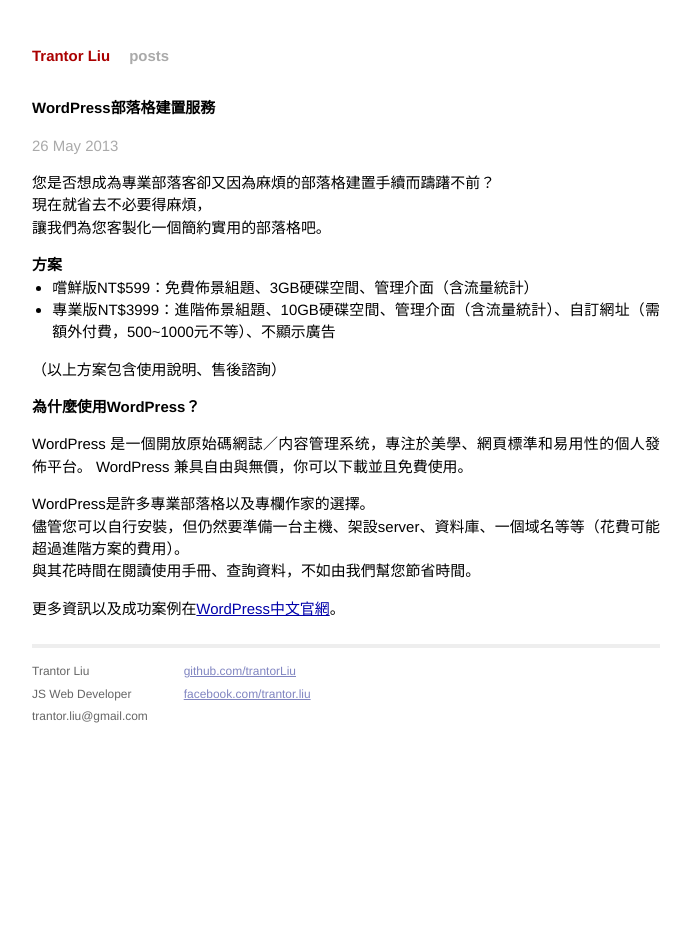
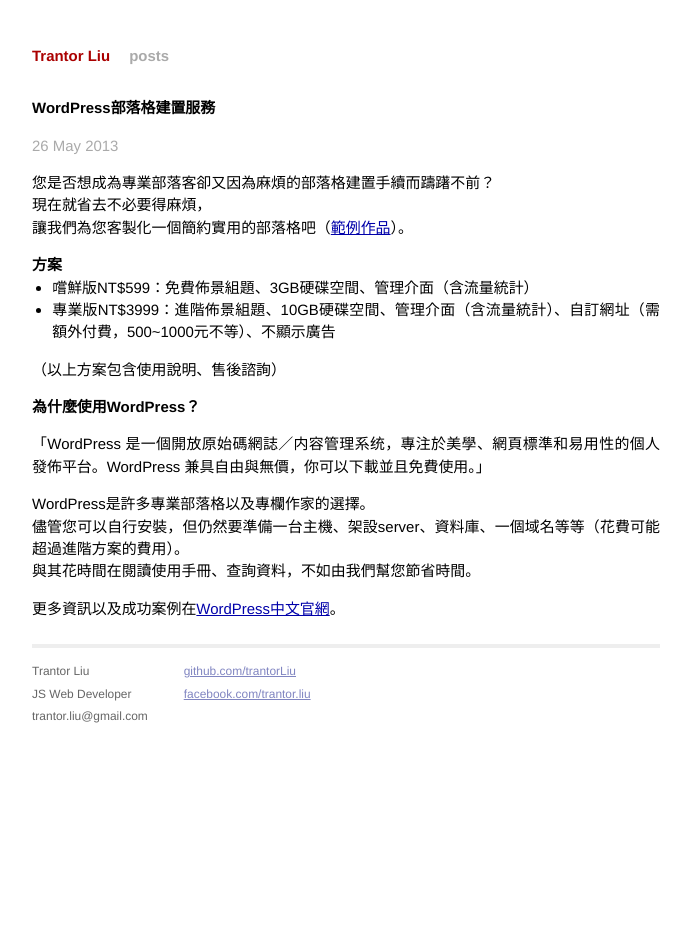
Before and after one commit to trantorLiu/trantorliu.github.io, a Jekyll site: the page built from _posts/2013-05-26-worpress-building-service.markdown, in a window 1280 px wide. Shown: the whole page, without its empty margins (294-985 px from the left). Built offline with Jekyll 4.4.1, drawn with Linux system fonts in a browser that asks for light colours.

Commit message:
Editing.

```diff
--- a/_posts/2013-05-26-worpress-building-service.markdown
+++ b/_posts/2013-05-26-worpress-building-service.markdown
@@ -7,7 +7,7 @@
 
 您是否想成為專業部落客卻又因為麻煩的部落格建置手續而躊躇不前？
 現在就省去不必要得麻煩，
-讓我們為您客製化一個簡約實用的部落格吧。
+讓我們為您客製化一個簡約實用的部落格吧（[範例作品](http://trantorliu.wordpress.com/)）。
 
 ## 方案
 
@@ -18,8 +18,7 @@
 
 ## 為什麼使用WordPress？
 
-> WordPress 是一個開放原始碼網誌／内容管理系统，專注於美學、網頁標準和易用性的個人發佈平台。
-> WordPress 兼具自由與無價，你可以下載並且免費使用。
+「WordPress 是一個開放原始碼網誌／内容管理系统，專注於美學、網頁標準和易用性的個人發佈平台。WordPress 兼具自由與無價，你可以下載並且免費使用。」
 
 WordPress是許多專業部落格以及專欄作家的選擇。
 儘管您可以自行安裝，但仍然要準備一台主機、架設server、資料庫、一個域名等等（花費可能超過進階方案的費用）。
```
